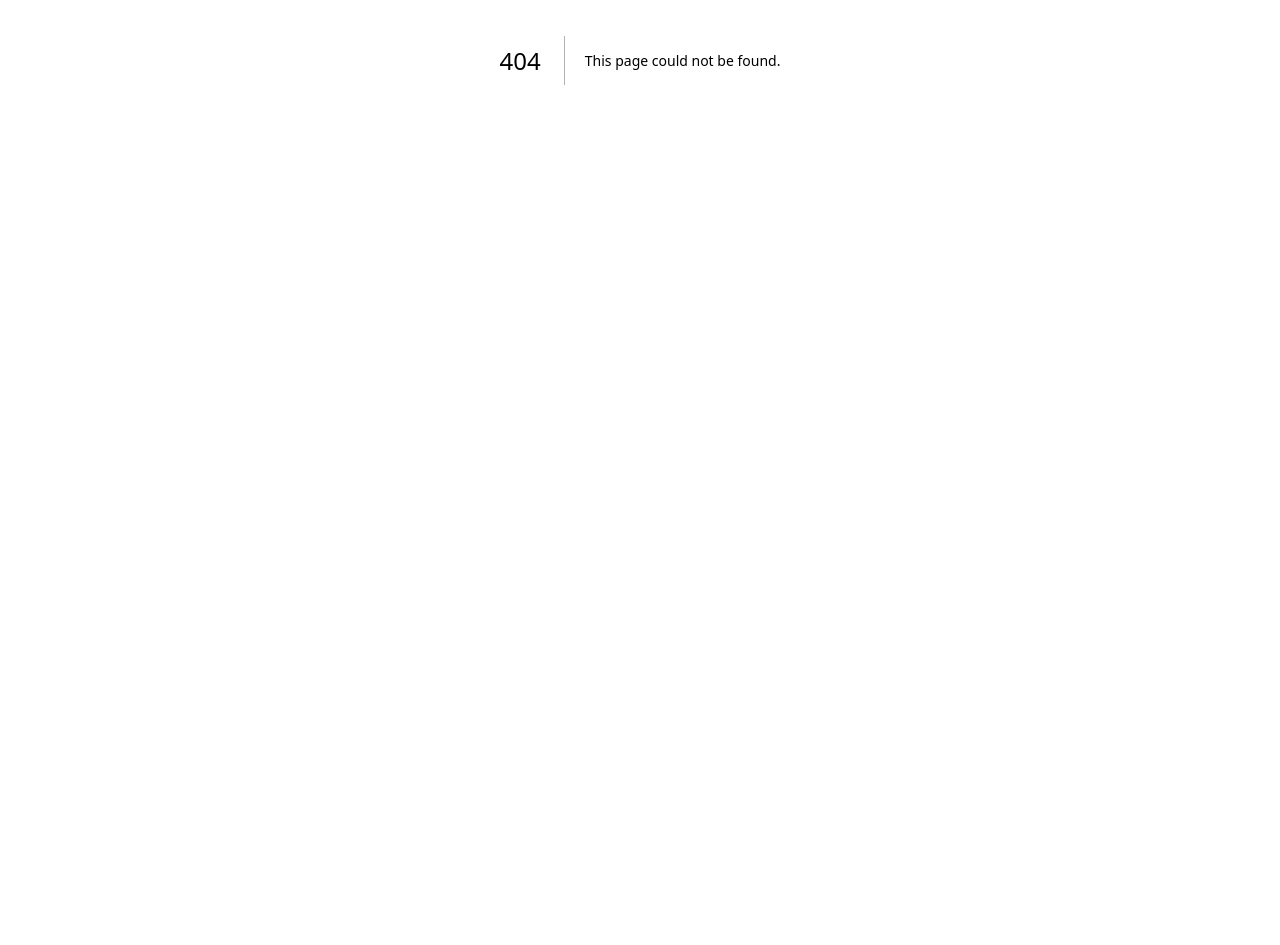
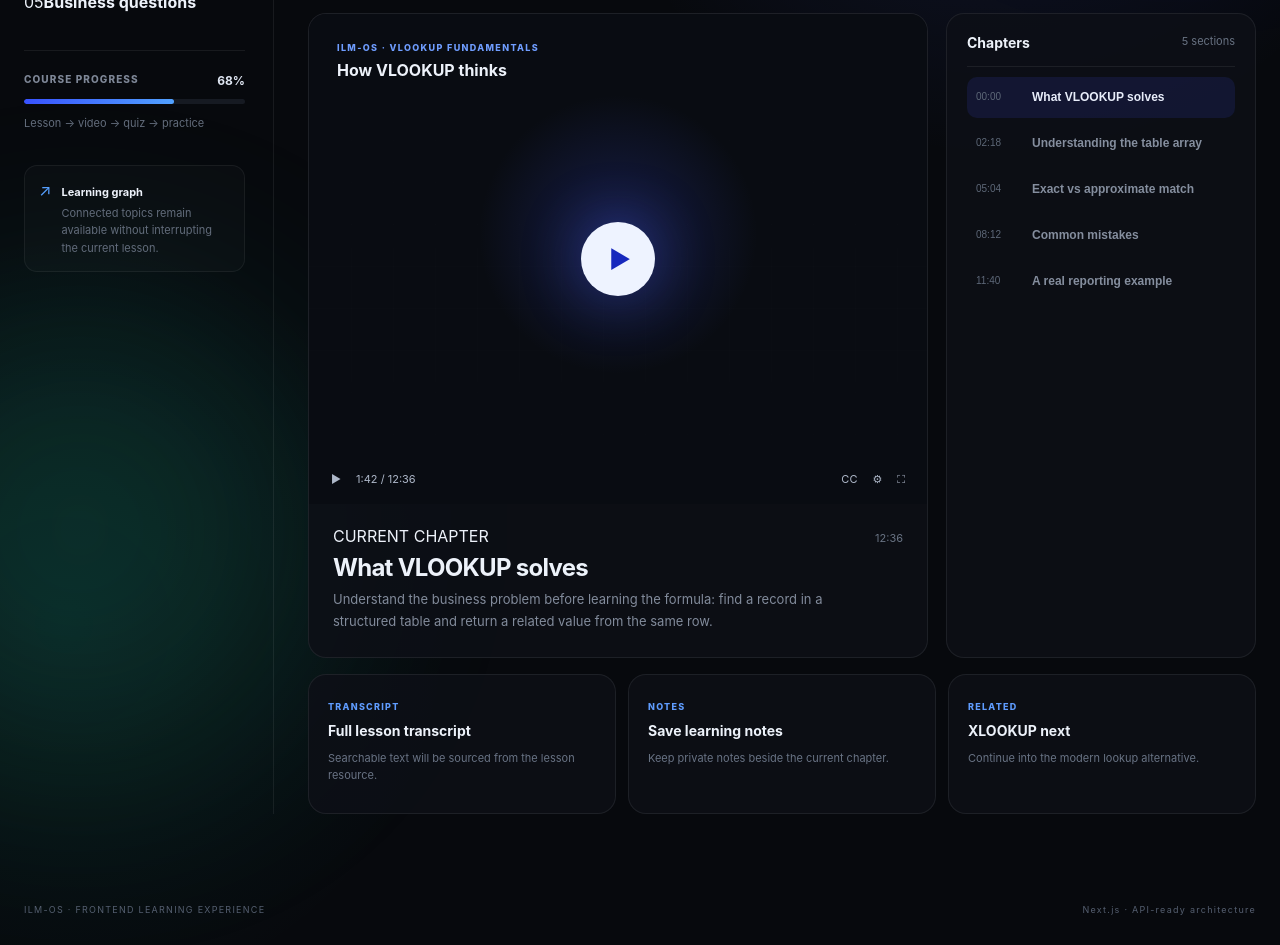
Before and after one commit to AbuHumzaKhan/Ilm-os, a Next.js app in the folder apps/web/: page /learn/video in a window 1280 px wide. Before the commit this address had no page. Shown: the part 340-1285 px from the top of the page. Before the commit the page ends 800 px from the top, so only its background shows below. Built offline with nearby package versions, Linux system fonts and the light colour scheme.

Commit message:
feat(web): add video learning frontend

```diff
--- /dev/null
+++ b/apps/web/app/learn/video/page.tsx
@@ -0,0 +1,89 @@
+import LearningModeShell from "../../../components/learning/LearningModeShell";
+
+const chapters = [
+  { time: "00:00", title: "What VLOOKUP solves", active: true },
+  { time: "02:18", title: "Understanding the table array", active: false },
+  { time: "05:04", title: "Exact vs approximate match", active: false },
+  { time: "08:12", title: "Common mistakes", active: false },
+  { time: "11:40", title: "A real reporting example", active: false },
+];
+
+export default function VideoPage() {
+  return (
+    <LearningModeShell
+      active="video"
+      eyebrow="02 / VIDEO LEARNING"
+      title="See the concept in action."
+      description="A dedicated visual lesson layer for demonstrations, explanations, chapter navigation and guided examples. The player is frontend-ready and can be connected to persisted media metadata later."
+    >
+      <section className="video-layout">
+        <div className="player-card">
+          <div className="player-screen">
+            <div className="player-grid" />
+            <div className="play-button">▶</div>
+            <div className="player-copy">
+              <span>ILM-OS · VLOOKUP FUNDAMENTALS</span>
+              <strong>How VLOOKUP thinks</strong>
+            </div>
+            <div className="player-controls">
+              <span>▶</span><span>1:42 / 12:36</span><span className="control-spacer" /><span>CC</span><span>⚙</span><span>⛶</span>
+            </div>
+          </div>
+          <div className="video-info">
+            <div>
+              <div className="eyebrow">CURRENT CHAPTER</div>
+              <h2>What VLOOKUP solves</h2>
+              <p>Understand the business problem before learning the formula: find a record in a structured table and return a related value from the same row.</p>
+            </div>
+            <span className="duration">12:36</span>
+          </div>
+        </div>
+
+        <aside className="chapter-card">
+          <div className="chapter-head"><strong>Chapters</strong><span>5 sections</span></div>
+          <div className="chapter-list">
+            {chapters.map((chapter) => (
+              <button key={chapter.time} type="button" className={`chapter ${chapter.active ? "active" : ""}`}>
+                <span>{chapter.time}</span><strong>{chapter.title}</strong>
+              </button>
+            ))}
+          </div>
+        </aside>
+      </section>
+
+      <section className="resource-strip">
+        <article><span>TRANSCRIPT</span><strong>Full lesson transcript</strong><p>Searchable text will be sourced from the lesson resource.</p></article>
+        <article><span>NOTES</span><strong>Save learning notes</strong><p>Keep private notes beside the current chapter.</p></article>
+        <article><span>RELATED</span><strong>XLOOKUP next</strong><p>Continue into the modern lookup alternative.</p></article>
+      </section>
+
+      <style jsx>{`
+        .video-layout { display: grid; grid-template-columns: minmax(0,1fr) 310px; gap: 18px; margin-top: 28px; }
+        .player-card, .chapter-card, .resource-strip article { border: 1px solid rgba(255,255,255,.075); background: rgba(13,16,23,.86); border-radius: 18px; overflow: hidden; }
+        .player-screen { position: relative; min-height: 490px; display: flex; flex-direction: column; justify-content: center; align-items: center; background: radial-gradient(circle at 50% 45%, rgba(67,87,255,.23), transparent 34%), #090c12; overflow: hidden; }
+        .player-grid { position: absolute; inset: 0; opacity: .18; background-image: linear-gradient(rgba(255,255,255,.045) 1px, transparent 1px), linear-gradient(90deg, rgba(255,255,255,.045) 1px, transparent 1px); background-size: 42px 42px; mask-image: linear-gradient(to bottom, transparent, #000, transparent); }
+        .play-button { position: relative; display: grid; place-items: center; width: 74px; height: 74px; border-radius: 50%; background: #eef3ff; color: #1728bd; padding-left: 4px; font-size: 24px; box-shadow: 0 0 60px rgba(78,102,255,.35); }
+        .player-copy { position: absolute; left: 28px; top: 28px; display: grid; gap: 7px; }
+        .player-copy span { color: #6f9dff; font-size: 9px; font-weight: 800; letter-spacing: .15em; }
+        .player-copy strong { font-size: 16px; }
+        .player-controls { position: absolute; left: 22px; right: 22px; bottom: 18px; display: flex; gap: 15px; align-items: center; color: #aeb8c9; font-size: 11px; }
+        .control-spacer { flex: 1; }
+        .video-info { display: flex; justify-content: space-between; gap: 20px; padding: 22px 24px 25px; }
+        .video-info h2 { margin: 7px 0; font-size: 24px; letter-spacing: -.03em; }
+        .video-info p { margin: 0; max-width: 760px; color: #828b9b; line-height: 1.65; font-size: 13px; }
+        .duration { color: #697383; font-size: 11px; padding-top: 5px; }
+        .chapter-card { padding: 20px; }
+        .chapter-head { display: flex; justify-content: space-between; padding-bottom: 15px; border-bottom: 1px solid rgba(255,255,255,.07); }
+        .chapter-head strong { font-size: 14px; } .chapter-head span { color: #687282; font-size: 11px; }
+        .chapter-list { display: grid; gap: 5px; margin-top: 10px; }
+        .chapter { display: grid; grid-template-columns: 48px 1fr; gap: 8px; text-align: left; padding: 12px 9px; border: 0; border-radius: 10px; color: #858e9e; background: transparent; }
+        .chapter:hover { background: rgba(255,255,255,.025); } .chapter.active { background: rgba(64,83,255,.12); color: #e8edfa; }
+        .chapter span { font-size: 10px; color: #5e6878; padding-top: 2px; } .chapter strong { font-size: 12px; line-height: 1.4; }
+        .resource-strip { display: grid; grid-template-columns: repeat(3, 1fr); gap: 12px; margin-top: 16px; }
+        .resource-strip article { padding: 19px; } .resource-strip span { color: #5f9cff; font-size: 9px; font-weight: 800; letter-spacing: .14em; } .resource-strip strong { display: block; margin-top: 8px; font-size: 14px; } .resource-strip p { color: #697384; font-size: 11px; line-height: 1.5; }
+        @media (max-width: 1000px) { .video-layout { grid-template-columns: 1fr; } .chapter-list { grid-template-columns: repeat(2, 1fr); } .player-screen { min-height: 390px; } }
+        @media (max-width: 650px) { .resource-strip { grid-template-columns: 1fr; } .chapter-list { grid-template-columns: 1fr; } .video-info { display: block; } .player-screen { min-height: 300px; } }
+      `}</style>
+    </LearningModeShell>
+  );
+}
```
